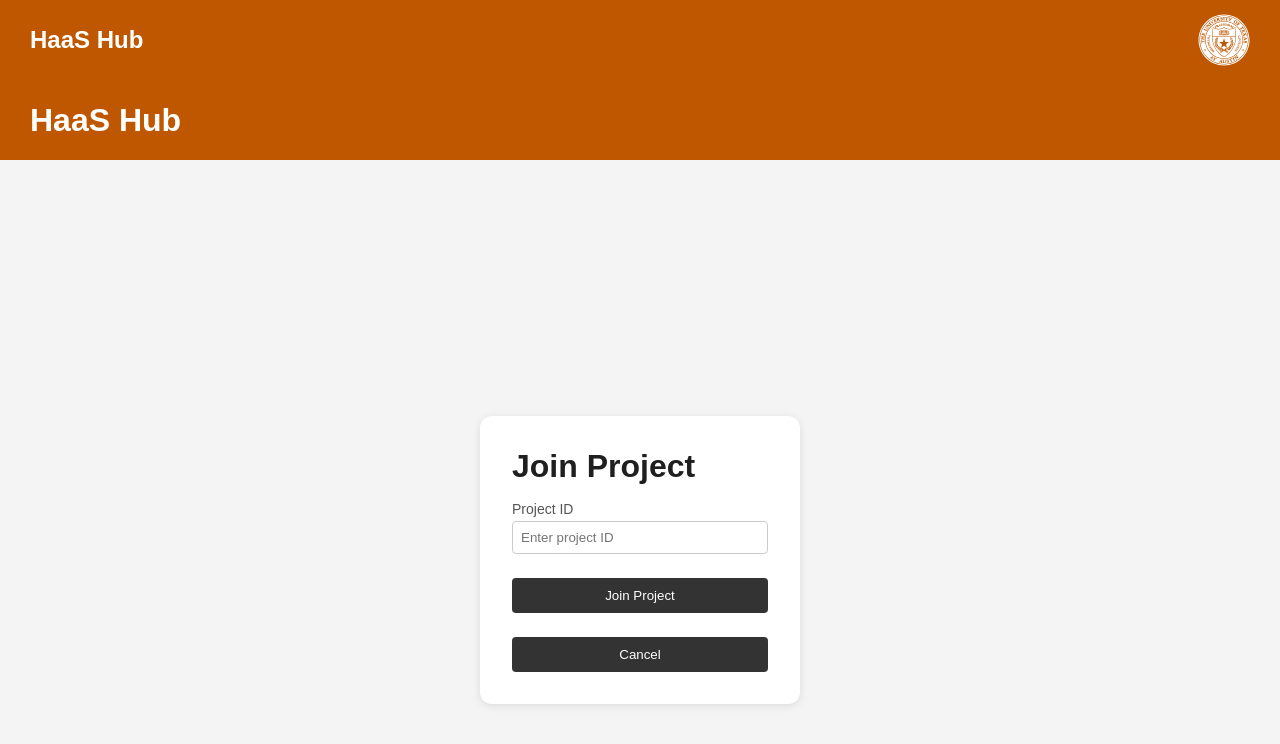
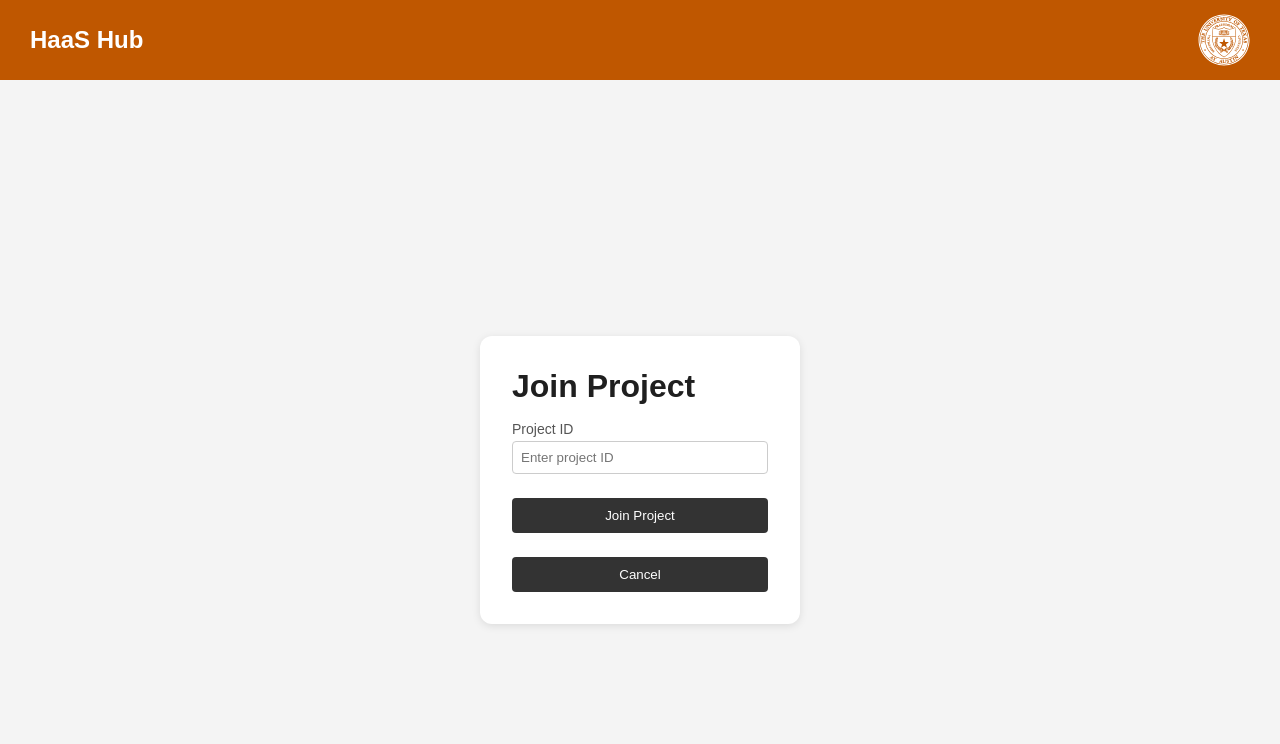
Before and after one commit to ZWaldbusser/APADTeam1, a React (Vite) app in the folder client/: page /joinproject in a window 1280 px wide. Shown: the top 744 px of the page. Built offline with nearby package versions, Linux system fonts and the light colour scheme.

Commit message:
User Input projectID

```diff
--- a/client/src/pages/JoinProject.jsx
+++ b/client/src/pages/JoinProject.jsx
@@ -10,9 +10,6 @@ function JoinProject() {
 
   return (
     <div>
-      <header className="page-header">
-        <h1>HaaS Hub</h1>
-      </header>
 
     <main className="login-page">
     <div className="login-box">
```
